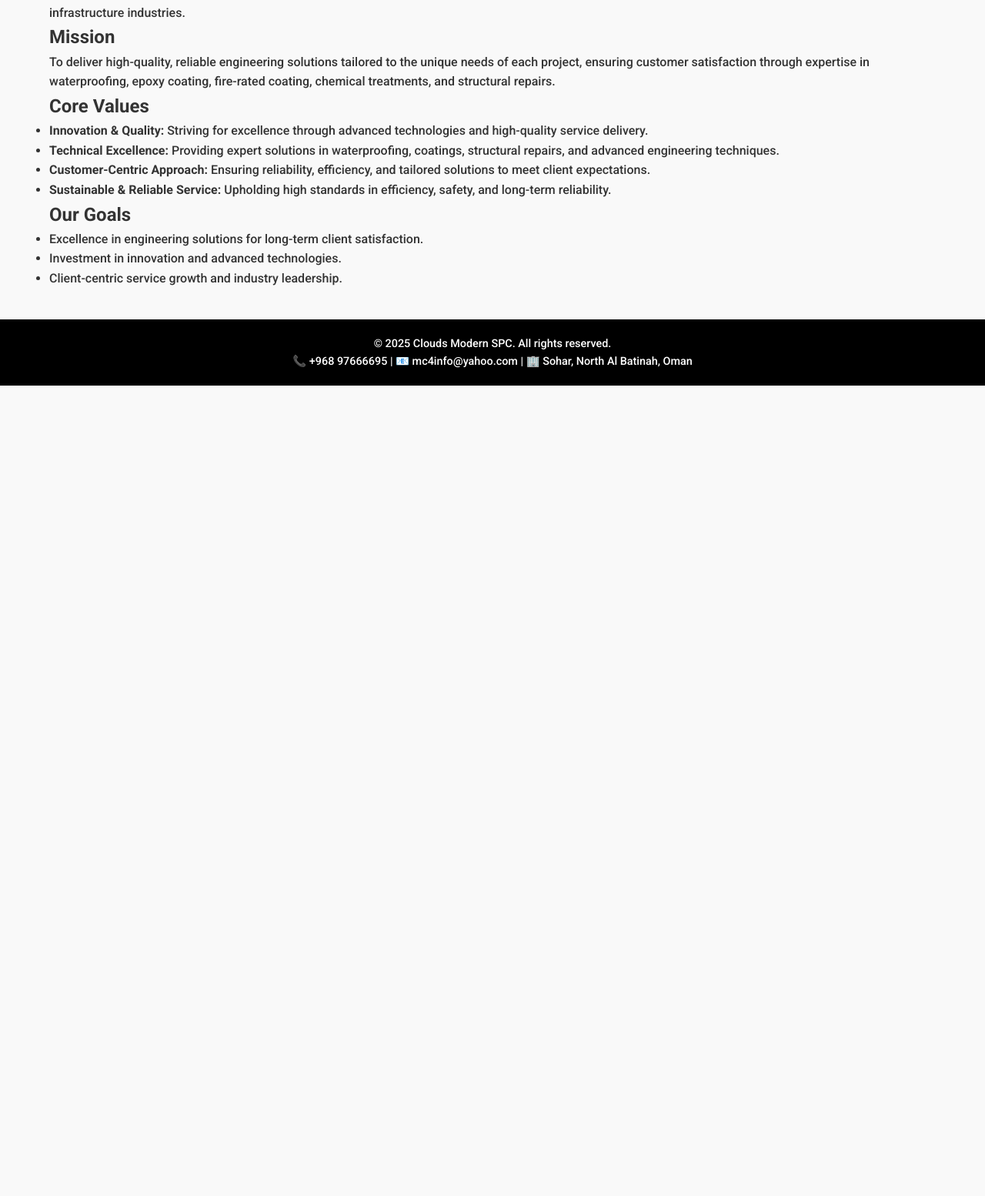
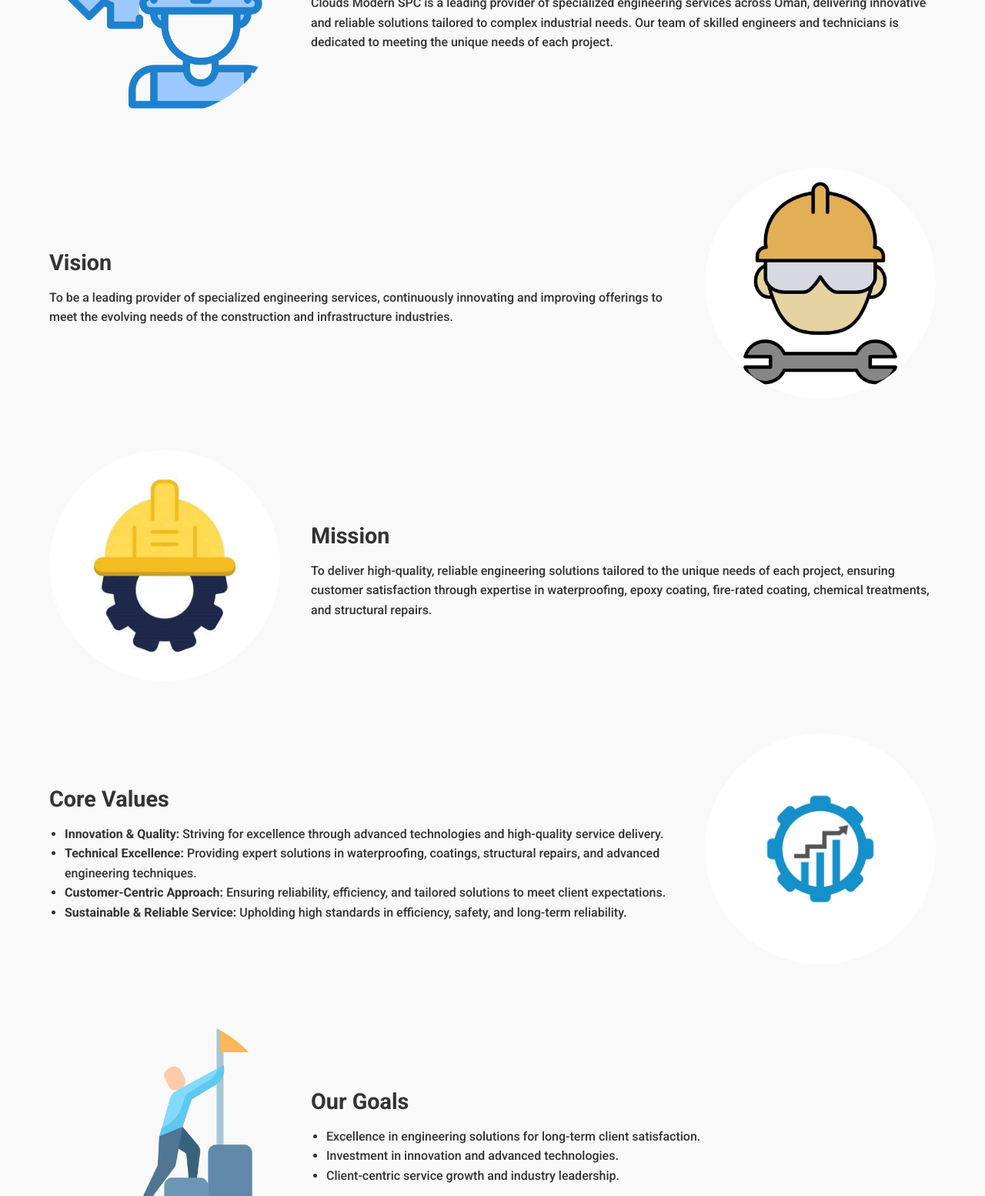
Before and after one commit to dalimodalimo/clouds-modern, a plain HTML site: page about.html in a window 1280 px wide. Shown: the part 230-1784 px from the top of the page at 77% size. Before the commit the page ends 800 px from the top, so only its background shows below. Drawn offline with nearby package versions, Linux system fonts and the light colour scheme.

```diff
--- a/about.html
+++ b/about.html
@@ -7,6 +7,41 @@
   <link rel="stylesheet" href="style.css" />
   <link href="https://fonts.googleapis.com/css2?family=Roboto:wght@300;500;700&display=swap" rel="stylesheet">
   <link href="https://unpkg.com/aos@2.3.1/dist/aos.css" rel="stylesheet">
+  <style>
+    .about-section {
+      display: flex;
+      align-items: center;
+      gap: 40px;
+      margin-bottom: 60px;
+      flex-wrap: wrap;
+    }
+    .about-section.reverse {
+      flex-direction: row-reverse;
+    }
+    .about-image {
+      flex: 1;
+      max-width: 300px;
+    }
+    .about-image img {
+      width: 100%;
+      border-radius: 50% 50% 50% 50%;
+      object-fit: cover;
+    }
+    .about-text {
+      flex: 2;
+    }
+    .about-text h2 {
+      font-size: 1.8rem;
+      margin-bottom: 10px;
+    }
+    .about-text p, .about-text ul {
+      font-size: 1rem;
+      line-height: 1.6;
+    }
+    .about-text ul {
+      padding-left: 20px;
+    }
+  </style>
   <style>
     .menu-toggle {
       display: none;
@@ -61,6 +96,7 @@
       }
     }
   </style>
+
 </head>
 <body>
   <header>
@@ -86,20 +122,41 @@
   </header>
 
   <main class="container">
-    <section class="section" data-aos="fade-up">
+    <div class="about-section" data-aos="fade-up">
+      <div class="about-image">
+        <img src="image/about us.png" alt="About Us">
+      </div>
+      <div class="about-text">
         <h1>About Us</h1>
         <p>Clouds Modern SPC is a leading provider of specialized engineering services across Oman, delivering innovative and reliable solutions tailored to complex industrial needs. Our team of skilled engineers and technicians is dedicated to meeting the unique needs of each project.</p>
-    </section>
+      </div>
+    </div>
 
-    <section class="section" data-aos="fade-up">
+    <div class="about-section reverse" data-aos="fade-left">
+      <div class="about-image">
+        <img src="image/vision.jpg" alt="Vision">
+      </div>
+      <div class="about-text">
         <h2>Vision</h2>
         <p>To be a leading provider of specialized engineering services, continuously innovating and improving offerings to meet the evolving needs of the construction and infrastructure industries.</p>
+      </div>
+    </div>
 
+    <div class="about-section" data-aos="fade-right">
+      <div class="about-image">
+        <img src="image/Mission.jpg" alt="Mission">
+      </div>
+      <div class="about-text">
         <h2>Mission</h2>
         <p>To deliver high-quality, reliable engineering solutions tailored to the unique needs of each project, ensuring customer satisfaction through expertise in waterproofing, epoxy coating, fire-rated coating, chemical treatments, and structural repairs.</p>
-    </section>
+      </div>
+    </div>
 
-    <section class="section" data-aos="fade-up">
+    <div class="about-section reverse" data-aos="fade-left">
+      <div class="about-image">
+        <img src="image/Core Values.jpg" alt="Core Values">
+      </div>
+      <div class="about-text">
         <h2>Core Values</h2>
         <ul>
           <li><strong>Innovation & Quality:</strong> Striving for excellence through advanced technologies and high-quality service delivery.</li>
@@ -107,16 +164,22 @@
           <li><strong>Customer-Centric Approach:</strong> Ensuring reliability, efficiency, and tailored solutions to meet client expectations.</li>
           <li><strong>Sustainable & Reliable Service:</strong> Upholding high standards in efficiency, safety, and long-term reliability.</li>
         </ul>
-    </section>
+      </div>
+    </div>
 
-    <section class="section" data-aos="fade-up">
+    <div class="about-section" data-aos="fade-right">
+      <div class="about-image">
+        <img src="image/Our Goals.png" alt="Our Goals">
+      </div>
+      <div class="about-text">
         <h2>Our Goals</h2>
         <ul>
           <li>Excellence in engineering solutions for long-term client satisfaction.</li>
           <li>Investment in innovation and advanced technologies.</li>
           <li>Client-centric service growth and industry leadership.</li>
         </ul>
-    </section>
+      </div>
+    </div>
   </main>
 
   <footer>
```
Also changed, not shown: contact.html (+49 -8 lines), projects.html (+2 -2 lines), image/Core Values.jpg (added), image/Mission.jpg (added), image/Our Goals.png (added), image/Our Goals.webp (added), image/about us.avif (added), image/about us.png (added), image/vision.jpg (added). Lines whose indentation alone changed are shown as unchanged.
